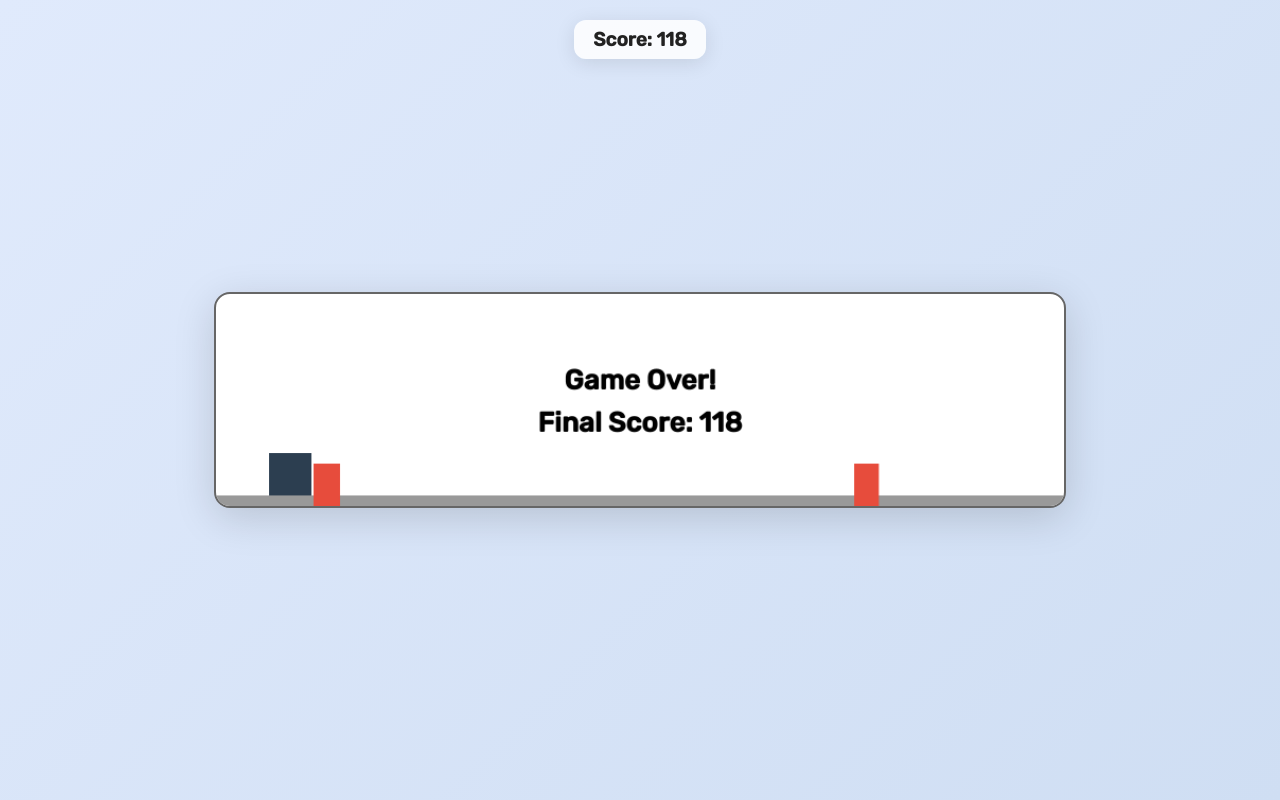
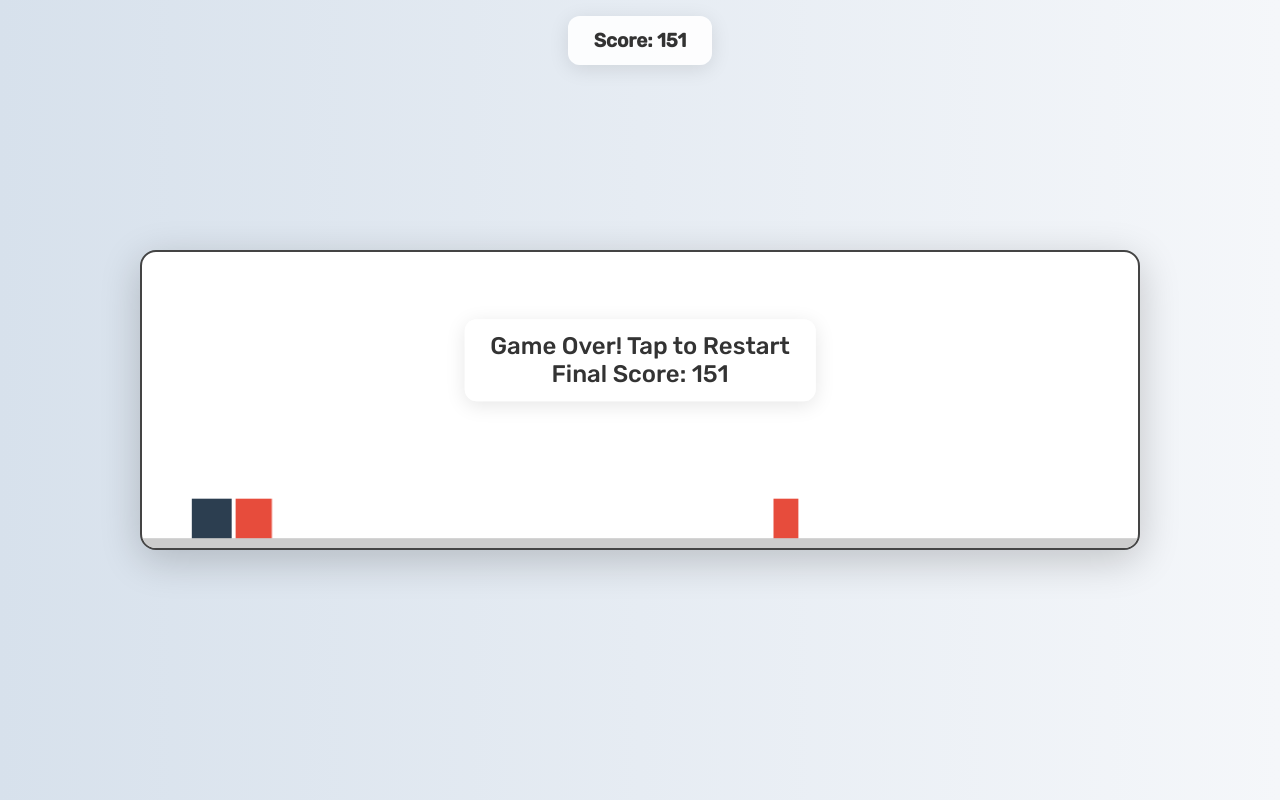
Before and after one commit to RamaFounderNCS/RunTRex, a plain HTML site: page index.html in a window 1280 px wide. Drawn offline with Linux system fonts and the light colour scheme.

Commit message:
index.html

```diff
--- a/index.html
+++ b/index.html
@@ -3,88 +3,100 @@
 <head>
   <meta charset="UTF-8" />
   <meta name="viewport" content="width=device-width, initial-scale=1.0"/>
-  <title>T-Rex Runner Elite</title>
+  <title>T-Rex Runner - Elite Fullscreen</title>
   <link href="https://fonts.googleapis.com/css2?family=Rubik:wght@500&display=swap" rel="stylesheet">
   <style>
     * {
-      box-sizing: border-box;
       margin: 0;
       padding: 0;
+      box-sizing: border-box;
     }
 
-    body {
+    html, body {
+      width: 100%;
+      height: 100%;
       font-family: 'Rubik', sans-serif;
-      background: linear-gradient(135deg, #e0eafc, #cfdef3);
+      background: linear-gradient(to right, #d7e1ec, #f5f7fa);
+      overflow: hidden;
+    }
+
+    #game-wrapper {
+      width: 100vw;
       height: 100vh;
       display: flex;
       justify-content: center;
       align-items: center;
-      overflow: hidden;
-    }
-
-    #game-container {
-      width: 100%;
-      max-width: 900px;
-      padding: 1.5rem;
+      position: relative;
     }
 
     canvas {
-      background: #fff;
-      border: 2px solid #666;
+      background: #ffffff;
+      border: 2px solid #444;
       border-radius: 16px;
-      box-shadow: 0 10px 40px rgba(0, 0, 0, 0.15);
-      width: 100%;
-      height: auto;
-      display: block;
-      margin: auto;
+      box-shadow: 0 10px 40px rgba(0, 0, 0, 0.2);
+      width: 95vw;
+      height: 60vh;
+      max-width: 1000px;
+      max-height: 300px;
     }
 
-    .overlay {
+    #scoreBoard, #gameOverText {
       position: absolute;
-      top: 20px;
-      left: 50%;
-      transform: translateX(-50%);
+      color: #333;
+      text-align: center;
+      padding: 0.8rem 1.6rem;
+      border-radius: 12px;
+      background-color: rgba(255, 255, 255, 0.9);
+      box-shadow: 0 4px 20px rgba(0,0,0,0.1);
+    }
+
+    #scoreBoard {
+      top: 16px;
       font-size: 1.2rem;
       font-weight: bold;
-      color: #222;
-      background-color: rgba(255, 255, 255, 0.85);
-      padding: 0.5rem 1.2rem;
-      border-radius: 12px;
-      box-shadow: 0 4px 20px rgba(0,0,0,0.1);
-      z-index: 10;
+    }
+
+    #gameOverText {
+      top: 45%;
+      left: 50%;
+      transform: translate(-50%, -50%);
+      font-size: 1.5rem;
+      display: none;
     }
 
     @media (max-width: 600px) {
-      canvas {
-        width: 95vw !important;
+      #scoreBoard {
+        font-size: 1rem;
       }
 
-      .overlay {
-        font-size: 1rem;
-        padding: 0.4rem 1rem;
+      #gameOverText {
+        font-size: 1.2rem;
       }
     }
   </style>
 </head>
 <body>
-  <div id="game-container">
-    <div class="overlay" id="scoreBoard">Score: 0</div>
-    <canvas id="game" width="800" height="200"></canvas>
+  <div id="game-wrapper">
+    <canvas id="game" width="1000" height="300"></canvas>
+    <div id="scoreBoard">Score: 0</div>
+    <div id="gameOverText">Game Over! Tap to Restart<br>Final Score: <span id="finalScore">0</span></div>
   </div>
 
   <script>
     const canvas = document.getElementById("game");
     const ctx = canvas.getContext("2d");
     const scoreBoard = document.getElementById("scoreBoard");
+    const gameOverText = document.getElementById("gameOverText");
+    const finalScoreText = document.getElementById("finalScore");
 
     let trex = {
       x: 50,
-      y: 150,
+      y: 260,
       width: 40,
       height: 40,
       dy: 0,
       gravity: 1.3,
-      jumpPower: -14,
+      jumpPower: -15,
       isJumping: false
     };
 
@@ -94,8 +106,8 @@
     let gameOver = false;
 
     function drawGround() {
-      ctx.fillStyle = "#999";
-      ctx.fillRect(0, 190, canvas.width, 10);
+      ctx.fillStyle = "#ccc";
+      ctx.fillRect(0, canvas.height - 10, canvas.width, 10);
     }
 
     function drawTrex() {
@@ -115,7 +127,7 @@
           trex.y < obs.y + obs.height &&
           trex.y + trex.height > obs.y
         ) {
-          gameOver = true;
+          endGame();
         }
       });
 
@@ -129,33 +141,44 @@
       }
     }
 
-    function showGameOver() {
-      ctx.fillStyle = "#000";
-      ctx.font = "bold 26px Rubik, sans-serif";
-      ctx.textAlign = "center";
-      ctx.fillText("Game Over!", canvas.width / 2, 90);
-      ctx.fillText("Final Score: " + score, canvas.width / 2, 130);
+    function endGame() {
+      gameOver = true;
+      gameOverText.style.display = "block";
+      finalScoreText.textContent = score;
+    }
+
+    function resetGame() {
+      trex.y = canvas.height - 40;
+      trex.dy = 0;
+      trex.isJumping = false;
+      obstacles = [];
+      frame = 0;
+      score = 0;
+      gameOver = false;
+      gameOverText.style.display = "none";
+      update();
     }
 
     function update() {
       ctx.clearRect(0, 0, canvas.width, canvas.height);
+
       drawGround();
       drawTrex();
 
       trex.y += trex.dy;
       trex.dy += trex.gravity;
 
-      if (trex.y >= 150) {
-        trex.y = 150;
+      if (trex.y >= canvas.height - trex.height - 10) {
+        trex.y = canvas.height - trex.height - 10;
         trex.dy = 0;
         trex.isJumping = false;
       }
 
-      if (frame % 85 === 0 && !gameOver) {
+      if (frame % 90 === 0 && !gameOver) {
         obstacles.push({
           x: canvas.width,
-          y: 160,
-          width: 20 + Math.random() * 20,
+          y: canvas.height - 50,
+          width: 20 + Math.random() * 30,
           height: 40
         });
       }
@@ -164,21 +187,29 @@
 
       if (!gameOver) {
         score++;
+        scoreBoard.textContent = "Score: " + score;
         frame++;
-        scoreBoard.textContent = "Score: " + score;
         requestAnimationFrame(update);
-      } else {
-        showGameOver();
       }
     }
 
-    document.addEventListener("keydown", e => {
+    document.addEventListener("keydown", (e) => {
       if (e.code === "Space" || e.code === "ArrowUp") jump();
+      if (gameOver && (e.code === "Space" || e.code === "Enter")) resetGame();
     });
 
-    canvas.addEventListener("touchstart", jump);
+    canvas.addEventListener("touchstart", () => {
+      if (gameOver) {
+        resetGame();
+      } else {
+        jump();
+      }
+    });
 
-    update();
+    window.onload = () => {
+      trex.y = canvas.height - trex.height - 10;
+      update();
+    };
   </script>
 </body>
 </html>
```
